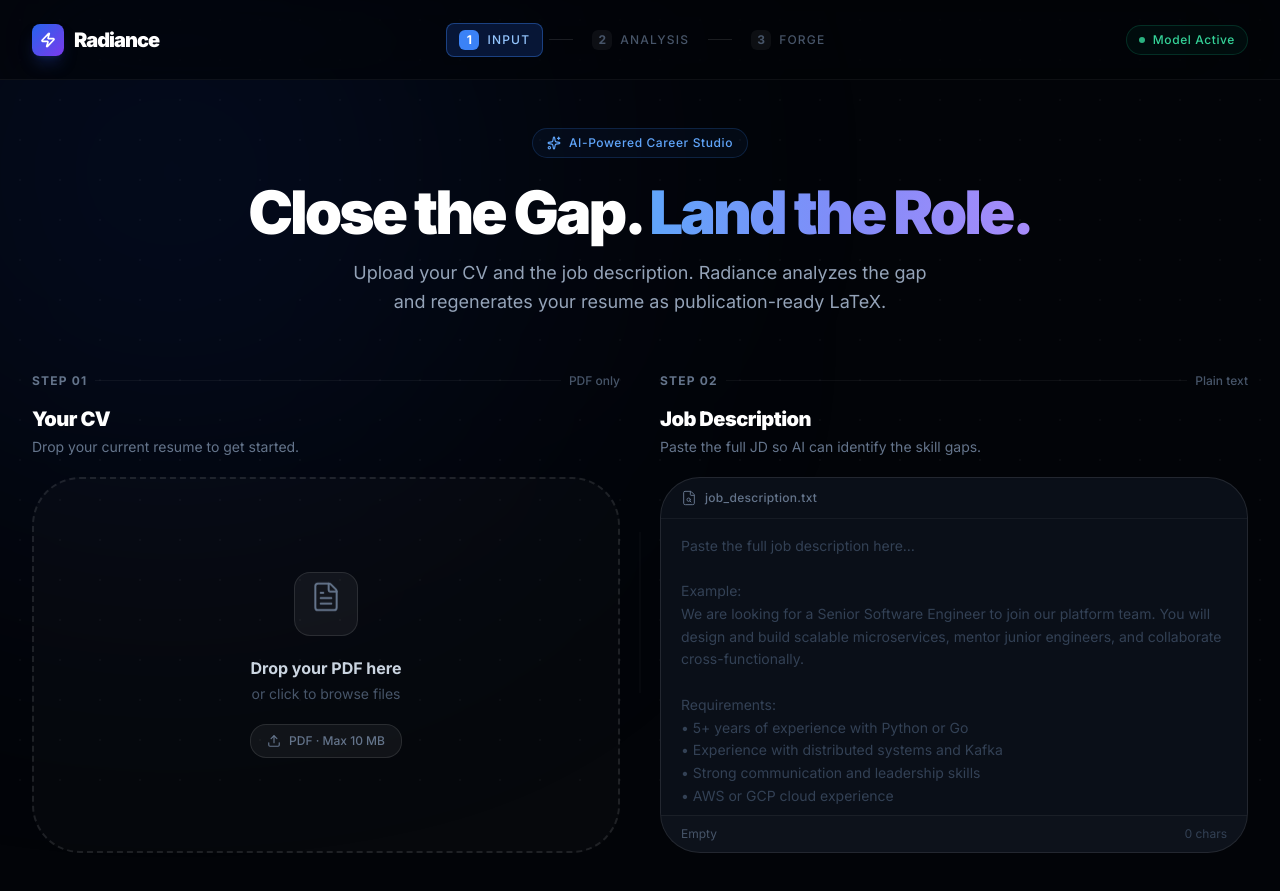
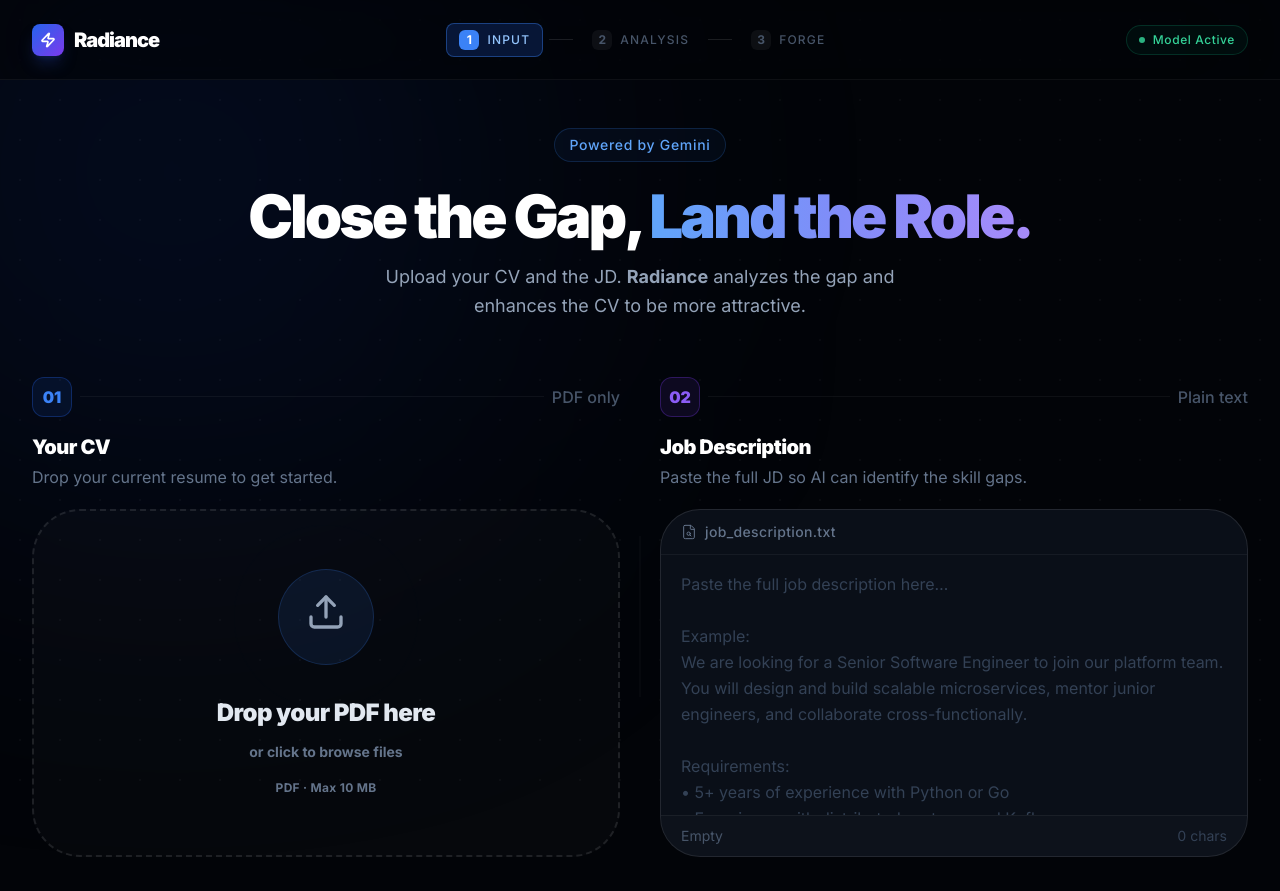
Before and after one commit to BrdH7940/Radiance, a Next.js app in the folder apps/web/: page / in a window 1280 px wide. Shown: the top 891 px of the page. Built offline with nearby package versions, Linux system fonts and the light colour scheme.

Commit message:
Feat: Styling Input Page

```diff
--- a/apps/web/app/globals.css
+++ b/apps/web/app/globals.css
@@ -14,7 +14,7 @@
 
 html {
     scrollbar-width: thin;
-    scrollbar-color: #a82eff var(--color-bg-2);
+    scrollbar-color: transparent transparent;
 }
 
 html,
@@ -38,12 +38,35 @@ body {
 }
 
 ::-webkit-scrollbar-thumb {
-    background: linear-gradient(#642bff, #ff22e6);
+    background: transparent;
     border-radius: 4px;
 }
 
 ::-webkit-scrollbar-thumb:hover {
-    background: rgba(255, 255, 255, 0.2);
+    background: transparent;
+}
+
+/* White scrollbar for JD textarea only */
+.jd-scrollbar {
+    scrollbar-width: thin;
+    scrollbar-color: #ffffff transparent;
+}
+
+.jd-scrollbar::-webkit-scrollbar {
+    width: 8px;
+}
+
+.jd-scrollbar::-webkit-scrollbar-track {
+    background: transparent;
+}
+
+.jd-scrollbar::-webkit-scrollbar-thumb {
+    background: #ffffff;
+    border-radius: 4px;
+}
+
+.jd-scrollbar::-webkit-scrollbar-thumb:hover {
+    background: rgba(255, 255, 255, 0.8);
 }
 
 /* Blueprint grid overlay utility */
--- a/apps/web/app/page.tsx
+++ b/apps/web/app/page.tsx
@@ -1,53 +1,74 @@
-'use client';
+'use client'
 
-import { useCallback, useState } from 'react';
-import { useRouter } from 'next/navigation';
-import { Sparkles, AlertCircle } from 'lucide-react';
-import { NavBar } from '@/components/ui/NavBar';
-import { CVDropzone } from '@/components/ui/CVDropzone';
-import { JDTextarea } from '@/components/ui/JDTextarea';
-import { AnalyzingOverlay } from '@/components/ui/AnalyzingOverlay';
-import { useCVStore } from '@/store/useCVStore';
-import { uploadAndAnalyze } from '@/services/api';
+import { useCallback, useState } from 'react'
+import { useRouter } from 'next/navigation'
+import { Sparkles, AlertCircle } from 'lucide-react'
+import { NavBar } from '@/components/ui/NavBar'
+import { CVDropzone } from '@/components/ui/CVDropzone'
+import { JDTextarea } from '@/components/ui/JDTextarea'
+import { AnalyzingOverlay } from '@/components/ui/AnalyzingOverlay'
+import { useCVStore } from '@/store/useCVStore'
+import { uploadAndAnalyze } from '@/services/api'
 
 export default function UploadPage() {
-  const router = useRouter();
-  const { cvFile, jdText, phase, setPhase, setLoadingStepIndex, setLatexCode, setPdfUrl } =
-    useCVStore();
+    const router = useRouter()
+    const {
+        cvFile,
+        jdText,
+        phase,
+        setPhase,
+        setLoadingStepIndex,
+        setLatexCode,
+        setPdfUrl,
+    } = useCVStore()
 
-  const [validationError, setValidationError] = useState<string | null>(null);
+    const [validationError, setValidationError] = useState<string | null>(null)
 
-  const canAnalyze = !!cvFile && jdText.trim().length > 10;
+    const canAnalyze = !!cvFile && jdText.trim().length > 10
 
     const handleAnalyze = useCallback(async () => {
         if (!cvFile) {
-      setValidationError('Please upload your CV (PDF) first.');
-      return;
+            setValidationError('Please upload your CV (PDF) first.')
+            return
         }
         if (jdText.trim().length < 10) {
-      setValidationError('Please paste a job description (at least a few words).');
-      return;
+            setValidationError(
+                'Please paste a job description (at least a few words).'
+            )
+            return
         }
 
-    setValidationError(null);
-    setPhase('analyzing');
+        setValidationError(null)
+        setPhase('analyzing')
 
         try {
-      const result = await uploadAndAnalyze(cvFile, jdText, (stepIndex) => {
-        setLoadingStepIndex(stepIndex);
-      });
+            const result = await uploadAndAnalyze(
+                cvFile,
+                jdText,
+                (stepIndex) => {
+                    setLoadingStepIndex(stepIndex)
+                }
+            )
 
-      setLatexCode(result.latexCode);
-      setPdfUrl(result.pdfUrl);
-      setPhase('workspace');
-      router.push('/workspace');
+            setLatexCode(result.latexCode)
+            setPdfUrl(result.pdfUrl)
+            setPhase('workspace')
+            router.push('/workspace')
         } catch {
-      setPhase('upload');
-      setValidationError('Something went wrong. Please try again.');
+            setPhase('upload')
+            setValidationError('Something went wrong. Please try again.')
         }
-  }, [cvFile, jdText, router, setLatexCode, setLoadingStepIndex, setPhase, setPdfUrl]);
+    }, [
+        cvFile,
+        jdText,
+        router,
+        setLatexCode,
+        setLoadingStepIndex,
+        setPhase,
+        setPdfUrl,
+    ])
 
-  const isAnalyzing = phase === 'analyzing';
+    const isAnalyzing = phase === 'analyzing'
 
     return (
         <>
@@ -67,22 +88,22 @@ export default function UploadPage() {
                     {/* Hero header */}
                     <div className="mb-14 text-center animate-in fade-in slide-in-from-bottom-8 duration-700">
                         <div className="inline-flex items-center gap-2 px-3.5 py-1.5 rounded-full border border-blue-500/20 bg-blue-500/5 mb-6">
-              <Sparkles className="w-3.5 h-3.5 text-blue-400" strokeWidth={2} />
-              <span className="text-xs font-medium text-blue-400 tracking-wider">
-                AI-Powered Career Studio
+                            <span className="text-sm font-medium text-blue-400 tracking-wider">
+                                Powered by Gemini
                             </span>
                         </div>
 
                         <h1 className="text-5xl sm:text-6xl font-black tracking-tighter text-white mb-4 leading-[1.05]">
-              Close the Gap.{' '}
+                            Close the Gap,{' '}
                             <span className="bg-gradient-to-r from-blue-400 via-indigo-400 to-violet-400 bg-clip-text text-transparent">
                                 Land the Role.
                             </span>
                         </h1>
 
                         <p className="text-slate-400 text-lg max-w-xl mx-auto leading-relaxed">
-              Upload your CV and the job description. Radiance analyzes the gap and
-              regenerates your resume as publication-ready LaTeX.
+                            Upload your CV and the JD. <strong>Radiance</strong>{' '}
+                            analyzes the gap and enhances the CV to be more
+                            attractive.
                         </p>
                     </div>
 
@@ -90,12 +111,17 @@ export default function UploadPage() {
                     {validationError && (
                         <div className="mb-6 flex items-center gap-3 px-4 py-3 rounded-2xl border border-amber-500/30 bg-amber-500/5 max-w-2xl mx-auto animate-in fade-in duration-300">
                             <AlertCircle className="w-4 h-4 text-amber-400 shrink-0" />
-              <p className="text-sm text-amber-400">{validationError}</p>
+                            <p className="text-sm text-amber-400">
+                                {validationError}
+                            </p>
                         </div>
                     )}
 
                     {/* Split-screen input */}
-          <div className="grid grid-cols-1 lg:grid-cols-2 gap-10 mb-10 animate-in fade-in slide-in-from-bottom-8 duration-700" style={{ animationDelay: '150ms' }}>
+                    <div
+                        className="grid grid-cols-1 lg:grid-cols-2 gap-10 mb-10 animate-in fade-in slide-in-from-bottom-8 duration-700"
+                        style={{ animationDelay: '150ms' }}
+                    >
                         {/* Left — CV Upload */}
                         <div className="min-h-[480px]">
                             <CVDropzone />
@@ -111,14 +137,18 @@ export default function UploadPage() {
                     </div>
 
                     {/* CTA Button */}
-          <div className="flex justify-center animate-in fade-in slide-in-from-bottom-8 duration-700" style={{ animationDelay: '300ms' }}>
+                    <div
+                        className="flex justify-center animate-in fade-in slide-in-from-bottom-8 duration-700"
+                        style={{ animationDelay: '300ms' }}
+                    >
                         <button
                             onClick={handleAnalyze}
                             disabled={isAnalyzing}
                             className={`
                 group relative flex items-center gap-3 px-10 py-4 rounded-[2rem]
                 font-bold text-base tracking-wide transition-all duration-500
-                ${canAnalyze && !isAnalyzing
+                ${
+                    canAnalyze && !isAnalyzing
                         ? 'bg-gradient-to-r from-blue-600 via-indigo-600 to-violet-600 text-white shadow-xl shadow-blue-900/40 hover:shadow-blue-800/50 hover:scale-[1.03] hover:brightness-110 cursor-pointer'
                         : 'bg-white/5 text-slate-600 border border-white/8 cursor-not-allowed'
                 }
@@ -129,8 +159,13 @@ export default function UploadPage() {
                                 <span className="absolute inset-0 rounded-[2rem] bg-gradient-to-r from-white/0 via-white/10 to-white/0 opacity-0 group-hover:opacity-100 transition-opacity duration-500" />
                             )}
 
-              <Sparkles className="w-5 h-5 relative z-10" strokeWidth={2} />
-              <span className="relative z-10">Analyze &amp; Enhance CV</span>
+                            <Sparkles
+                                className="w-5 h-5 relative z-10"
+                                strokeWidth={2}
+                            />
+                            <span className="relative z-10">
+                                Analyze &amp; Enhance CV
+                            </span>
                         </button>
                     </div>
 
@@ -147,5 +182,5 @@ export default function UploadPage() {
                 </main>
             </div>
         </>
-  );
+    )
 }
--- a/apps/web/components/ui/CVDropzone.tsx
+++ b/apps/web/components/ui/CVDropzone.tsx
@@ -1,74 +1,82 @@
-'use client';
+'use client'
 
-import { useCallback, useState } from 'react';
-import { FileText, Upload, X, CheckCircle } from 'lucide-react';
-import { useCVStore } from '@/store/useCVStore';
+import { useCallback, useState } from 'react'
+import { FileText, Upload, X, CheckCircle } from 'lucide-react'
+import { useCVStore } from '@/store/useCVStore'
 
 export function CVDropzone() {
-  const { cvFile, setCvFile } = useCVStore();
-  const [isDragging, setIsDragging] = useState(false);
+    const { cvFile, setCvFile } = useCVStore()
+    const [isDragging, setIsDragging] = useState(false)
 
     const handleDrop = useCallback(
         (e: React.DragEvent<HTMLDivElement>) => {
-      e.preventDefault();
-      setIsDragging(false);
+            e.preventDefault()
+            setIsDragging(false)
 
-      const file = e.dataTransfer.files?.[0];
+            const file = e.dataTransfer.files?.[0]
             if (file && file.type === 'application/pdf') {
-        setCvFile(file);
+                setCvFile(file)
             }
         },
-    [setCvFile],
-  );
+        [setCvFile]
+    )
 
     const handleDragOver = useCallback((e: React.DragEvent<HTMLDivElement>) => {
-    e.preventDefault();
-    setIsDragging(true);
-  }, []);
+        e.preventDefault()
+        setIsDragging(true)
+    }, [])
 
-  const handleDragLeave = useCallback((e: React.DragEvent<HTMLDivElement>) => {
-    e.preventDefault();
-    setIsDragging(false);
-  }, []);
+    const handleDragLeave = useCallback(
+        (e: React.DragEvent<HTMLDivElement>) => {
+            e.preventDefault()
+            setIsDragging(false)
+        },
+        []
+    )
 
     const handleFileChange = useCallback(
         (e: React.ChangeEvent<HTMLInputElement>) => {
-      const file = e.target.files?.[0];
-      if (file) setCvFile(file);
+            const file = e.target.files?.[0]
+            if (file) setCvFile(file)
         },
-    [setCvFile],
-  );
+        [setCvFile]
+    )
 
     const handleRemove = useCallback(
         (e: React.MouseEvent) => {
-      e.stopPropagation();
-      setCvFile(null);
+            e.stopPropagation()
+            setCvFile(null)
         },
-    [setCvFile],
-  );
+        [setCvFile]
+    )
 
-  const hasFile = !!cvFile;
+    const hasFile = !!cvFile
 
     return (
         <div className="flex flex-col h-full">
             {/* Label row */}
             <div className="flex items-center gap-2 mb-4">
-        <span className="text-xs font-bold tracking-widest uppercase text-slate-500">
-          Step 01
+                <div className="w-10 h-10 rounded-xl bg-blue-600/10 border border-blue-600/30 flex items-center justify-center text-blue-500 font-black">
+                    01
+                </div>
+                <div className="h-px flex-1 bg-white/5" />
+                <span className="text-base font-medium text-slate-600">
+                    PDF only
                 </span>
-        <div className="h-px flex-1 bg-white/5" />
-        <span className="text-xs font-medium text-slate-600">PDF only</span>
             </div>
 
             <p className="text-xl font-black tracking-tight text-white mb-1">
                 Your CV
             </p>
-      <p className="text-sm text-slate-500 mb-5">
+            <p className="text-base text-slate-500 mb-5">
                 Drop your current resume to get started.
             </p>
 
             {/* Drop zone */}
-      <label htmlFor="cv-file-input" className="cursor-pointer flex-1 block">
+            <label
+                htmlFor="cv-file-input"
+                className="cursor-pointer flex-1 block group"
+            >
                 <div
                     onDrop={handleDrop}
                     onDragOver={handleDragOver}
@@ -77,11 +85,12 @@ export function CVDropzone() {
             relative flex flex-col items-center justify-center
             rounded-[3rem] border-2 border-dashed h-full min-h-[320px]
             transition-all duration-700
-            ${hasFile
+            ${
+                hasFile
                     ? 'border-blue-500/50 bg-blue-500/5'
                     : isDragging
                       ? 'border-violet-400/60 bg-violet-500/5 scale-[1.01]'
-                : 'border-white/10 bg-white/[0.02] hover:border-white/20 hover:bg-white/[0.04]'
+                      : 'border-white/10 bg-white/[0.02] hover:border-blue-500/60 hover:bg-blue-500/5'
             }
           `}
                 >
@@ -89,7 +98,10 @@ export function CVDropzone() {
                         /* File selected state */
                         <div className="flex flex-col items-center gap-4 p-8 text-center animate-in fade-in duration-500">
                             <div className="w-16 h-16 rounded-2xl bg-blue-600/20 border border-blue-500/30 flex items-center justify-center">
-                <CheckCircle className="w-8 h-8 text-blue-400" strokeWidth={1.5} />
+                                <CheckCircle
+                                    className="w-8 h-8 text-blue-400"
+                                    strokeWidth={1.5}
+                                />
                             </div>
 
                             <div>
@@ -111,28 +123,20 @@ export function CVDropzone() {
                         </div>
                     ) : (
                         /* Empty state */
-            <div className="flex flex-col items-center gap-5 p-8 text-center">
-              <div className="w-16 h-16 rounded-2xl bg-white/5 border border-white/10 flex items-center justify-center">
-                <FileText
-                  className="w-8 h-8 text-slate-500 animate-bounce"
-                  strokeWidth={1.5}
-                  style={{ animationDuration: '2s' }}
-                />
+                        <div className="text-center group-hover:scale-105 transition-all duration-500">
+                            <div className="w-24 h-24 rounded-full bg-blue-500/10 border border-blue-500/20 flex items-center justify-center mx-auto mb-8 relative text-slate-400 group-hover:text-blue-400 transition-colors duration-300">
+                                <Upload className="w-10 h-10 animate-bounce" />
+                                <div className="absolute inset-0 rounded-full border border-blue-400/30 animate-ping" />
                             </div>
-
-              <div>
-                <p className="text-slate-300 font-semibold mb-1">
+                            <h4 className="text-2xl font-black text-slate-200 group-hover:text-blue-200 mb-3 tracking-tight transition-colors duration-300">
                                 Drop your PDF here
+                            </h4>
+                            <p className="text-slate-500 group-hover:text-blue-300 font-bold px-12 text-sm leading-relaxed transition-colors duration-300">
+                                or click to browse files
                             </p>
-                <p className="text-slate-600 text-sm">or click to browse files</p>
-              </div>
-
-              <div className="flex items-center gap-2 px-4 py-2 rounded-2xl bg-white/5 border border-white/10">
-                <Upload className="w-3.5 h-3.5 text-slate-500" />
-                <span className="text-xs text-slate-500 font-medium">
+                            <p className="mt-4 text-xs font-semibold text-slate-500 group-hover:text-blue-400 tracking-wide transition-colors duration-300">
                                 PDF · Max 10 MB
-                </span>
-              </div>
+                            </p>
                         </div>
                     )}
                 </div>
@@ -146,5 +150,5 @@ export function CVDropzone() {
                 className="sr-only"
             />
         </div>
-  );
+    )
 }
--- a/apps/web/components/ui/JDTextarea.tsx
+++ b/apps/web/components/ui/JDTextarea.tsx
@@ -1,8 +1,8 @@
-'use client';
+'use client'
 
-import { useMemo } from 'react';
-import { FileSearch } from 'lucide-react';
-import { useCVStore } from '@/store/useCVStore';
+import { useMemo } from 'react'
+import { FileSearch } from 'lucide-react'
+import { useCVStore } from '@/store/useCVStore'
 
 const PLACEHOLDER = `Paste the full job description here…
 
@@ -13,33 +13,35 @@ Requirements:
 • 5+ years of experience with Python or Go
 • Experience with distributed systems and Kafka
 • Strong communication and leadership skills
-• AWS or GCP cloud experience`;
+• AWS or GCP cloud experience`
 
 export function JDTextarea() {
-  const { jdText, setJdText } = useCVStore();
+    const { jdText, setJdText } = useCVStore()
 
     const wordCount = useMemo(() => {
-    if (!jdText.trim()) return 0;
-    return jdText.trim().split(/\s+/).length;
-  }, [jdText]);
+        if (!jdText.trim()) return 0
+        return jdText.trim().split(/\s+/).length
+    }, [jdText])
 
-  const charCount = jdText.length;
+    const charCount = jdText.length
 
     return (
         <div className="flex flex-col h-full">
             {/* Label row */}
             <div className="flex items-center gap-2 mb-4">
-        <span className="text-xs font-bold tracking-widest uppercase text-slate-500">
-          Step 02
+                <div className="w-10 h-10 rounded-xl bg-violet-600/10 border border-violet-600/30 flex items-center justify-center text-violet-500 font-black">
+                    02
+                </div>
+                <div className="h-px flex-1 bg-white/5" />
+                <span className="text-base font-medium text-slate-600">
+                    Plain text
                 </span>
-        <div className="h-px flex-1 bg-white/5" />
-        <span className="text-xs font-medium text-slate-600">Plain text</span>
             </div>
 
             <p className="text-xl font-black tracking-tight text-white mb-1">
                 Job Description
             </p>
-      <p className="text-sm text-slate-500 mb-5">
+            <p className="text-base text-slate-500 mb-5">
                 Paste the full JD so AI can identify the skill gaps.
             </p>
 
@@ -47,8 +49,11 @@ export function JDTextarea() {
             <div className="flex-1 flex flex-col min-h-[320px] rounded-[2.5rem] border border-white/10 bg-[#0a0f18] overflow-hidden transition-all duration-500 focus-within:border-indigo-500/40 focus-within:shadow-[0_0_0_1px_rgba(99,102,241,0.15)]">
                 {/* Header bar */}
                 <div className="flex items-center gap-2 px-5 py-3 border-b border-white/5">
-          <FileSearch className="w-4 h-4 text-slate-500" strokeWidth={1.5} />
-          <span className="text-xs font-medium text-slate-500 tracking-wide">
+                    <FileSearch
+                        className="w-4 h-4 text-slate-500"
+                        strokeWidth={1.5}
+                    />
+                    <span className="text-sm font-medium text-slate-500 tracking-wide">
                         job_description.txt
                     </span>
                 </div>
@@ -59,20 +64,22 @@ export function JDTextarea() {
                     onChange={(e) => setJdText(e.target.value)}
                     placeholder={PLACEHOLDER}
                     className="
-            flex-1 w-full px-5 py-4 bg-transparent text-slate-300 text-sm
+            flex-1 w-full px-5 py-4 bg-transparent text-slate-300 text-base
             leading-relaxed resize-none outline-none
             placeholder:text-slate-700
-            scrollbar-thin
+            scrollbar-thin jd-scrollbar
           "
                     spellCheck={false}
                 />
 
                 {/* Footer counter */}
                 <div className="flex items-center justify-between px-5 py-2.5 border-t border-white/5 bg-white/[0.015]">
-          <span className="text-xs text-slate-600">
+                    <span className="text-sm text-slate-600">
                         {charCount > 0 ? (
                             <>
-                <span className={`font-medium ${wordCount > 50 ? 'text-emerald-500' : 'text-amber-500'}`}>
+                                <span
+                                    className={`font-medium ${wordCount > 50 ? 'text-emerald-500' : 'text-amber-500'}`}
+                                >
                                     {wordCount}
                                 </span>{' '}
                                 words
@@ -83,16 +90,16 @@ export function JDTextarea() {
                     </span>
 
                     {wordCount > 0 && wordCount < 50 && (
-            <span className="text-xs text-amber-500/80">
-              Tip: more detail = better analysis
+                        <span className="text-sm text-amber-500/80">
+                            More detail = Better analysis
                         </span>
                     )}
 
-          <span className="text-xs text-slate-700 tabular-nums">
+                    <span className="text-sm text-slate-700 tabular-nums">
                         {charCount.toLocaleString()} chars
                     </span>
                 </div>
             </div>
         </div>
-  );
+    )
 }
```
Lines whose indentation alone changed are shown as unchanged.
